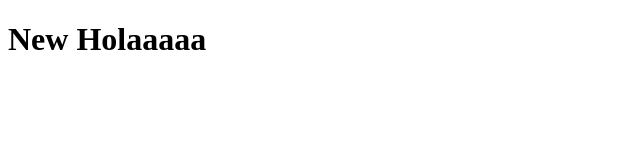
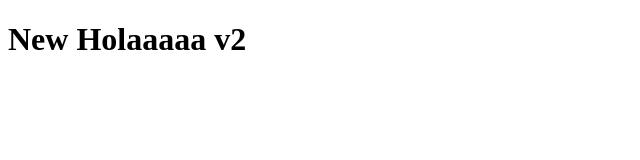
Before and after one commit to Nikolas2407/hello-git, a plain HTML site: page index3.html in a window 1280 px wide. Shown: the full height of the page, 0-640 px from the left. Drawn offline with Linux system fonts and the light colour scheme.

Commit message:
Git 3 v2

```diff
--- a/index3.html
+++ b/index3.html
@@ -6,6 +6,6 @@
     <title>Document</title>
 </head>
 <body>
-    <h1>New Holaaaaa</h1>
+    <h1>New Holaaaaa v2</h1>
 </body>
 </html>
```
